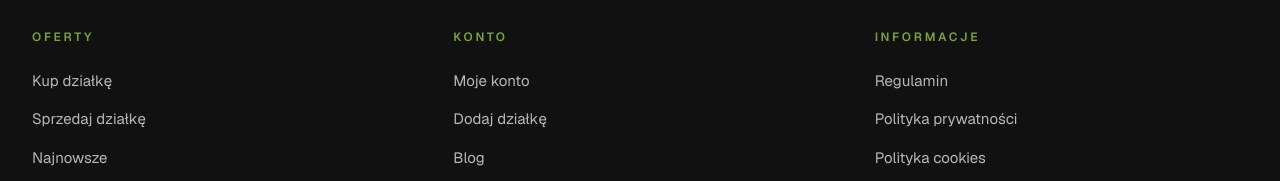
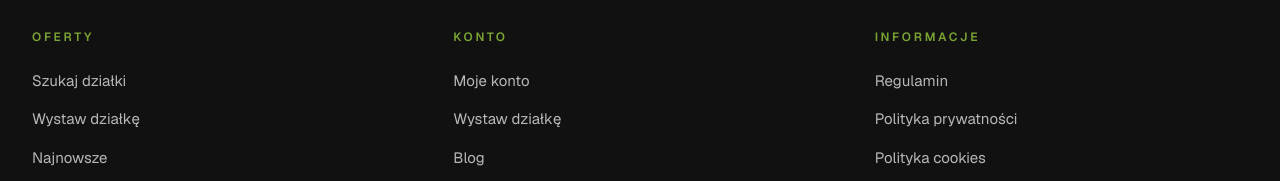
Before and after one commit to niziu108/tylkodzialki, a Next.js app: page / in a window 1280 px wide. Shown: the part 3207-3388 px from the top of the page. Built offline with nearby package versions, Linux system fonts and the light colour scheme; no server answers; the database is empty.

Commit message:
admin aktywne oferty

```diff
--- a/src/components/Footer.tsx
+++ b/src/components/Footer.tsx
@@ -105,10 +105,10 @@ export default function Footer() {
 
               <nav className="flex flex-col gap-4 text-[15px] text-white/70">
                 <Link href="/kup" className="transition hover:text-white">
-                  Kup działkę
+                  Szukaj działki
                 </Link>
                 <Link href="/sprzedaj" className="transition hover:text-white">
-                  Sprzedaj działkę
+                  Wystaw działkę
                 </Link>
                 <Link href="/kup?sort=newest" className="transition hover:text-white">
                   Najnowsze
@@ -130,7 +130,7 @@ export default function Footer() {
                   Moje konto
                 </Link>
                 <Link href="/sprzedaj" className="transition hover:text-white">
-                  Dodaj działkę
+                  Wystaw działkę
                 </Link>
                 <Link href="/blog" className="transition hover:text-white">
                   Blog
--- a/src/components/GlobalNav.tsx
+++ b/src/components/GlobalNav.tsx
@@ -270,7 +270,7 @@ export default function GlobalNav() {
                   SZUKAJ DZIAŁKI
                 </button>
                 <button onClick={() => go('/sprzedaj')} className={linkMobile}>
-                  SPRZEDAJ
+                  WYSTAW DZIAŁKĘ
                 </button>
                 <button onClick={goToFooter} className={linkMobile}>
                   KONTAKT
```
